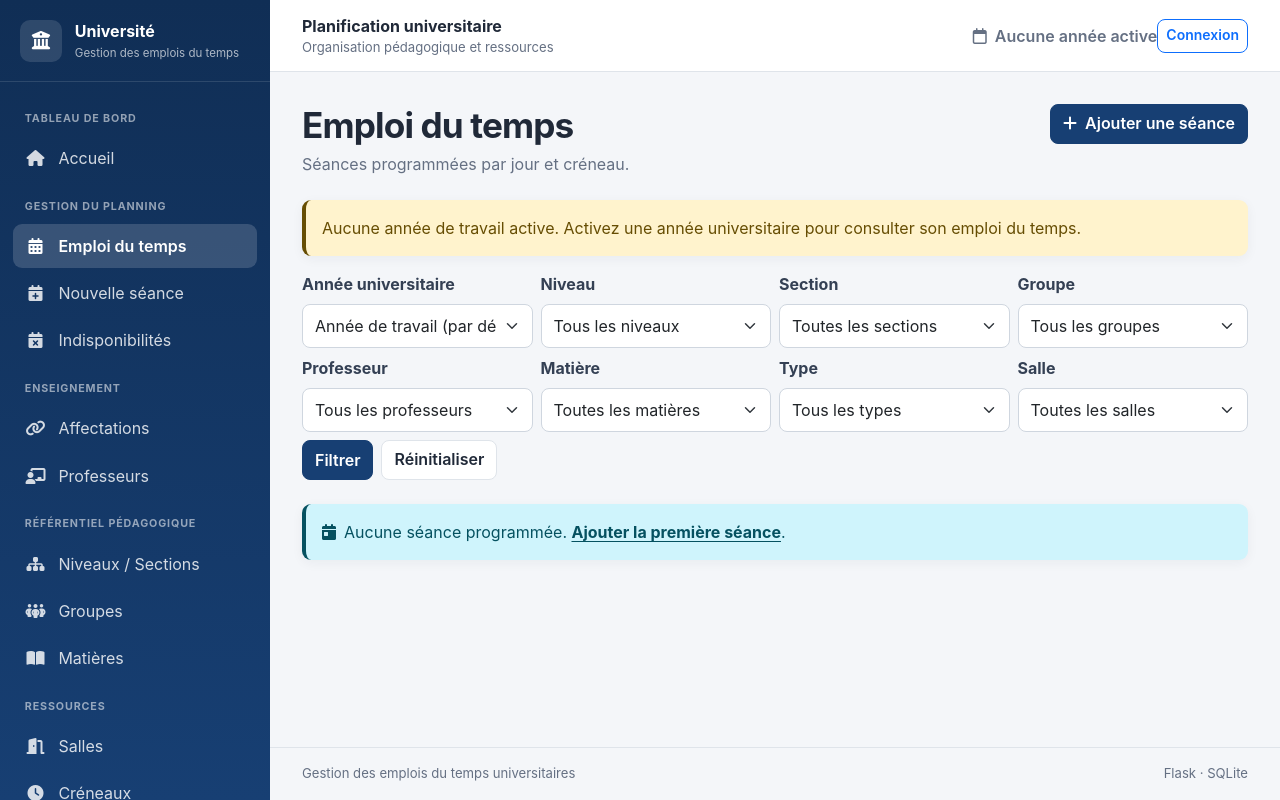
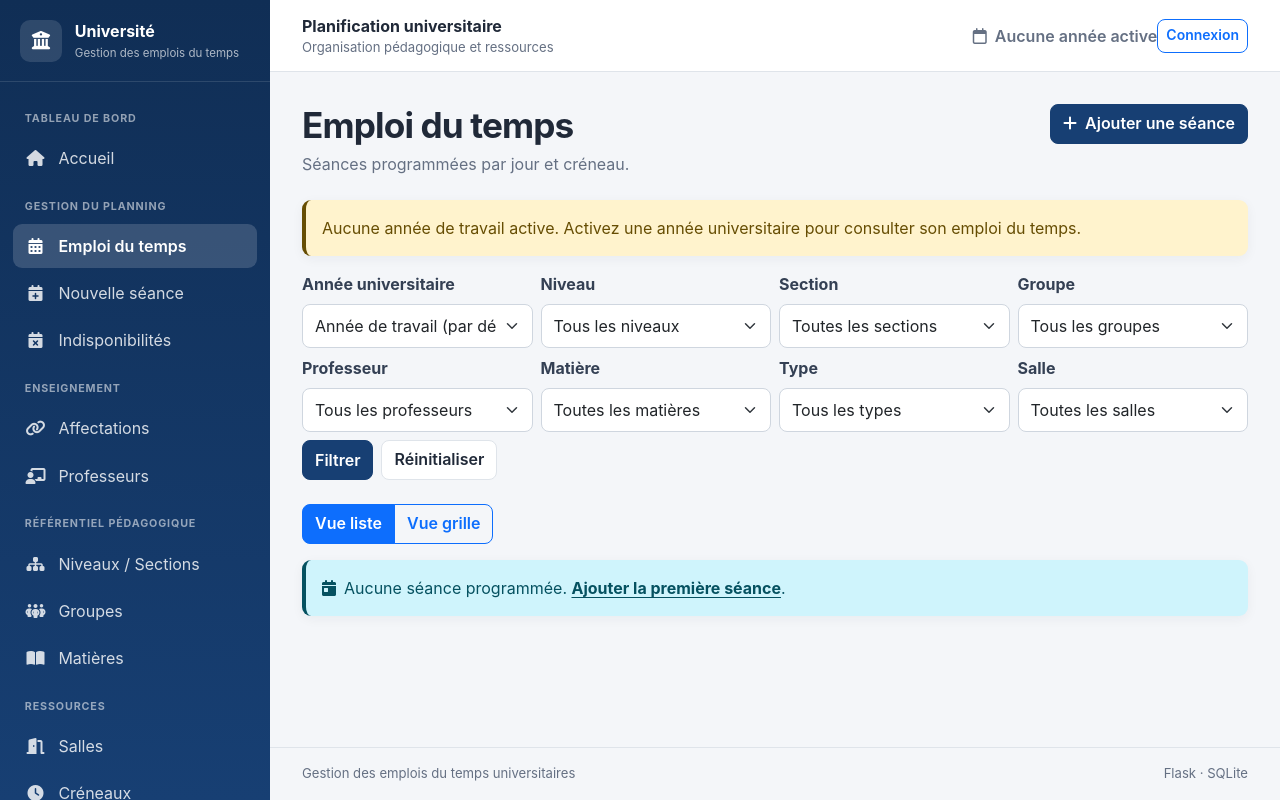
Before and after one commit to bendhibasassi/emploi_du_temps, a Flask app: page /emploi_du_temps in a window 1280 px wide. Run offline with Flask 3, Linux system fonts and the light colour scheme; data that the repository does not hold is empty.

Commit message:
Ajoute la vue grille hebdomadaire au planning

```diff
--- a/app/routes.py
+++ b/app/routes.py
@@ -1884,6 +1884,17 @@ def emploi_du_temps():
             })
 
     planning = sorted(planning, key=lambda x: (list(JOURS.values()).index(x['jour']) if x['jour'] in JOURS.values() else 99, x['debut']))
+    vue = request.args.get('vue', 'liste').strip().lower()
+    if vue not in {'liste', 'grille'}:
+        vue = 'liste'
+    jours_grille = list(JOURS.items())
+    creneaux_grille = sorted({s.creneau for s in seances if s.creneau}, key=lambda c: (c.heure_debut, c.heure_fin))
+    grille = {}
+    for item in planning:
+        creneau = next((s.creneau for s in seances if s.id_seance == item['id_seance']), None)
+        if creneau:
+            numero = next((n for n, lib in JOURS.items() if lib == item['jour']), None)
+            grille.setdefault(creneau.id_creneau, {}).setdefault(numero, []).append(item)
 
     return render_template(
         'emploi_du_temps.html',
@@ -1909,6 +1920,10 @@ def emploi_du_temps():
         matiere_id=matiere_id,
         salle_id=salle_id,
         type_enseignement=type_enseignement,
+        vue=vue,
+        jours_grille=jours_grille,
+        creneaux_grille=creneaux_grille,
+        grille=grille,
     )
 
 @main.route('/professeurs')
--- a/app/templates/emploi_du_temps.html
+++ b/app/templates/emploi_du_temps.html
@@ -30,7 +30,13 @@
         <a href="{{ url_for('main.emploi_du_temps') }}" class="btn btn-secondary">Réinitialiser</a>
     </div>
 </form>
-{% if planning %}
+<div class="btn-group mb-3" role="group">
+    <a class="btn btn-outline-primary {% if vue == 'liste' %}active{% endif %}" href="{{ url_for('main.emploi_du_temps', **dict(request.args, vue='liste')) }}">Vue liste</a>
+    <a class="btn btn-outline-primary {% if vue == 'grille' %}active{% endif %}" href="{{ url_for('main.emploi_du_temps', **dict(request.args, vue='grille')) }}">Vue grille</a>
+</div>
+{% if vue == 'grille' %}
+<div class="table-responsive planning-table"><table class="table table-bordered"><thead><tr><th>Créneau</th>{% for numero, jour in jours_grille %}<th>{{ jour }}</th>{% endfor %}</tr></thead><tbody>{% for creneau in creneaux_grille %}<tr><th>{{ creneau.heure_debut.strftime('%H:%M') }} – {{ creneau.heure_fin.strftime('%H:%M') }}</th>{% for numero, jour in jours_grille %}<td>{% for seance in grille.get(creneau.id_creneau, {}).get(numero, []) %}<div class="mb-2"><strong>{{ seance.matiere }}</strong><br><small>{{ seance.prof }} · {{ seance.niveau }} · {{ seance.section }}{% if seance.groupe %} · {{ seance.groupe }}{% endif %}<br>{{ seance.type_enseignement }} · {{ seance.salle }} · {{ seance.semaine_type }}</small></div>{% endfor %}</td>{% endfor %}</tr>{% endfor %}</tbody></table></div>
+{% elif planning %}
 <div class="table-responsive planning-table">
     <table class="table table-hover">
         <thead><tr><th>Jour / horaire</th><th>Enseignement</th><th>Public</th><th>Professeur</th><th>Salle</th><th>Semaine</th><th class="action-cell">Actions</th></tr></thead>
```
